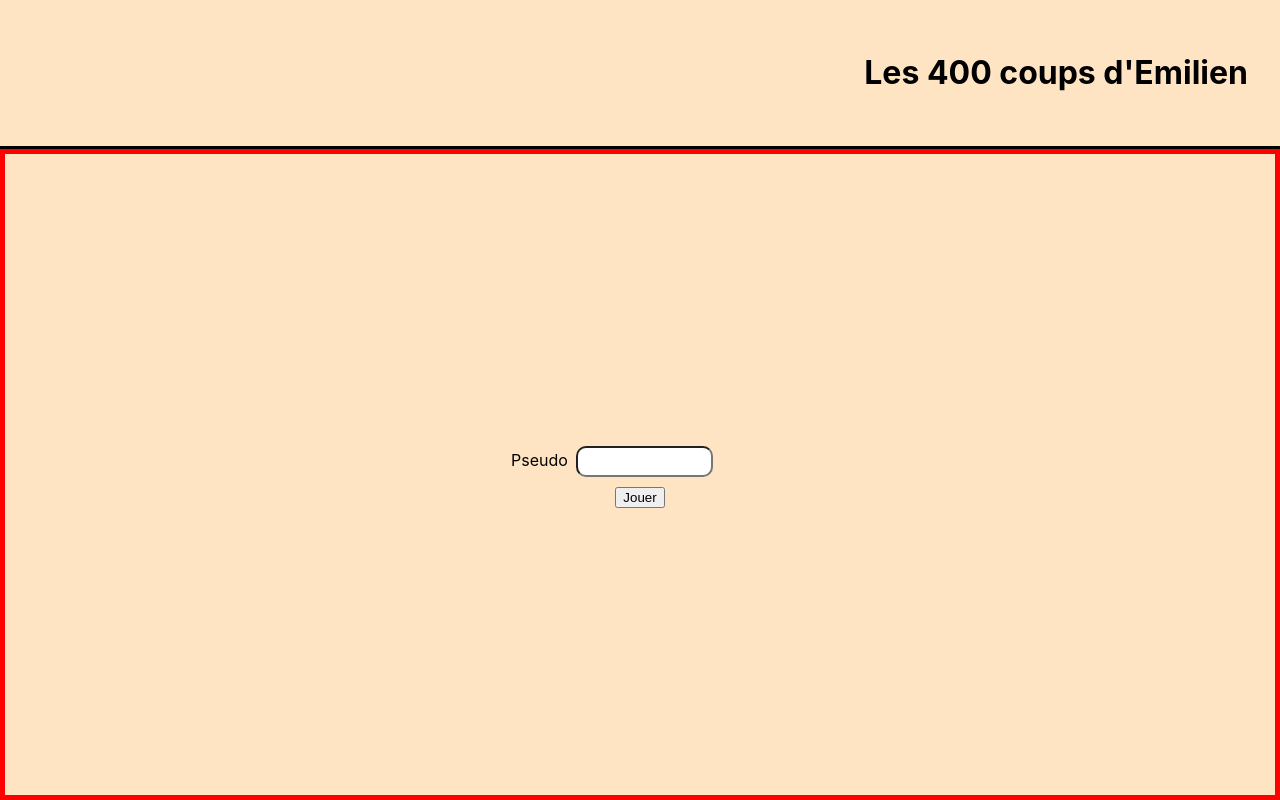
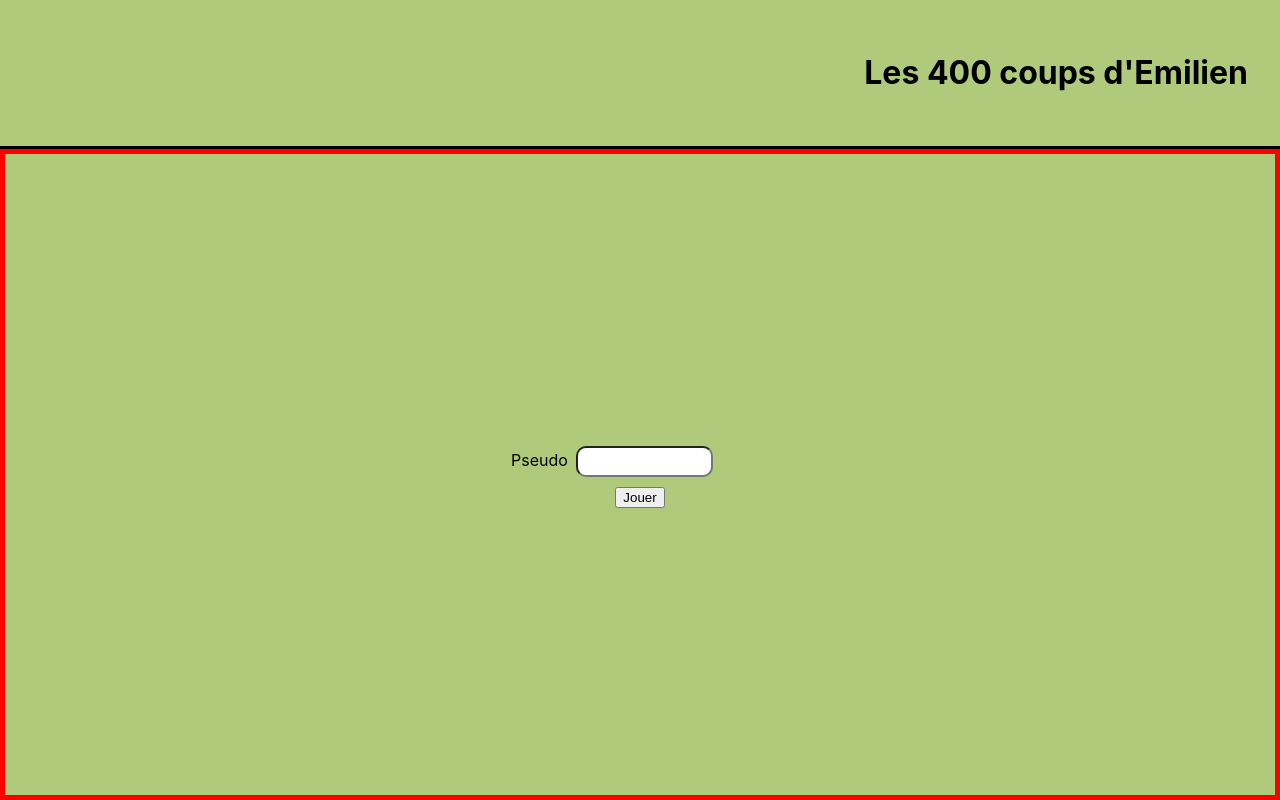
Before and after one commit to PaulSej/MLOPS_Immo, a React (Create React App) app in the folder frontend/: page / in a window 1280 px wide. Built offline with nearby package versions, Linux system fonts and the light colour scheme.

Commit message:
First commit in this branch dedicated to develop the frontend using React framework

```diff
--- a/frontend/src/styles/App.css
+++ b/frontend/src/styles/App.css
@@ -6,7 +6,7 @@
     flex-direction: column;
     height: 100vh;
     /*border: solid 4px green;*/
-    background-color: bisque;
+    background-color: rgb(175, 202, 123);
     margin: 0;
 
 }
```
